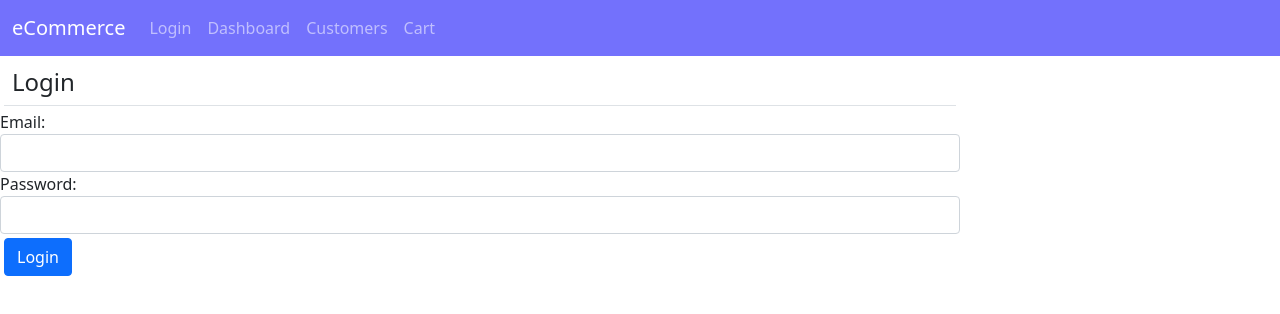
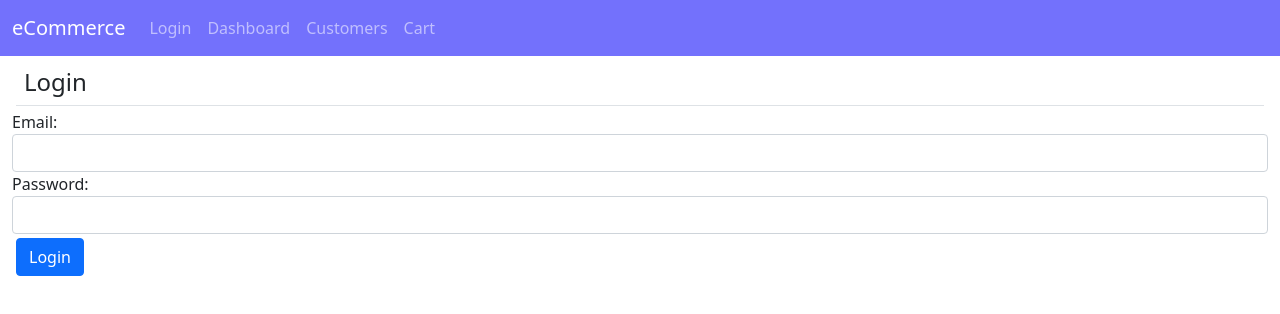
Before and after one commit to YinnyF/ecommerce-app-react-v1, a React (Create React App) app: page / in a window 1280 px wide. Shown: the top 314 px of the page. Built offline with nearby package versions, Linux system fonts and the light colour scheme.

Commit message:
layout: fix bootstrap spacing

```diff
--- a/src/App.jsx
+++ b/src/App.jsx
@@ -13,6 +13,7 @@ export default class App extends Component {
       <BrowserRouter>
         <NavBar />
 
+        <div className="container-fluid">
           <Routes>
             <Route path="/" exact element={<Login />} />
             <Route path="/dashboard" exact element={<Dashboard />} />
@@ -20,6 +21,7 @@ export default class App extends Component {
             <Route path="/cart" exact element={<ShoppingCart />} />
             <Route path="*" element={<NoMatchPage />} />
           </Routes>
+        </div>
       </BrowserRouter>
     );
   }
--- a/src/Login.jsx
+++ b/src/Login.jsx
@@ -9,7 +9,7 @@ export default class Login extends Component {
 
   render() {
     return (
-      <div className="col-lg-9">
+      <div>
         <h4 className="m-1 p-2 border-bottom">Login</h4>
 
         {/* Email starts */}
--- a/src/ShoppingCart.jsx
+++ b/src/ShoppingCart.jsx
@@ -8,7 +8,7 @@ export default class ShoppingCart extends Component {
 
   render() {
     return (
-      <div className="container-fluid">
+      <div>
         <h4>Shopping Cart</h4>
 
         <div className="row">
```
Lines whose indentation alone changed are shown as unchanged.
